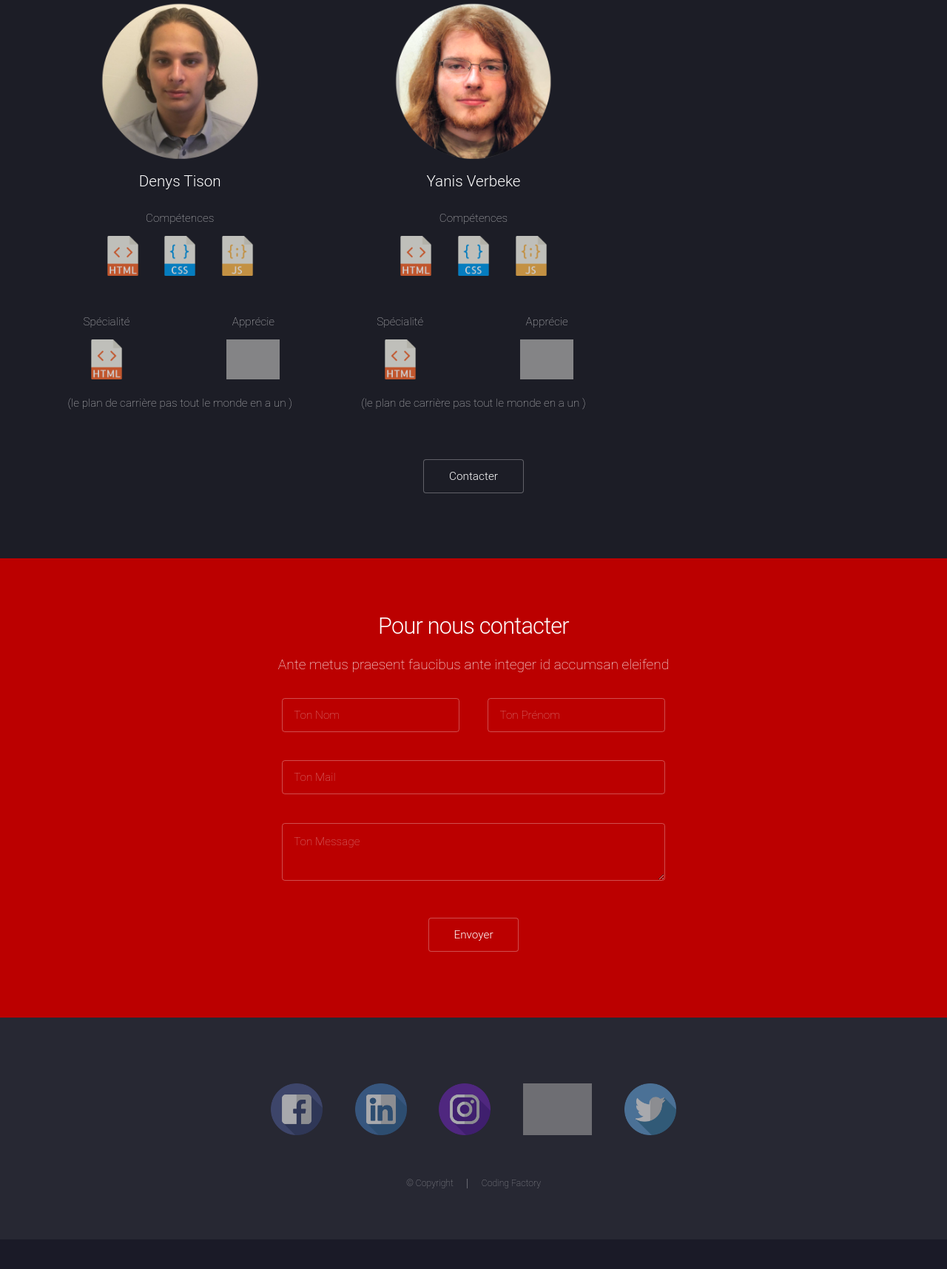
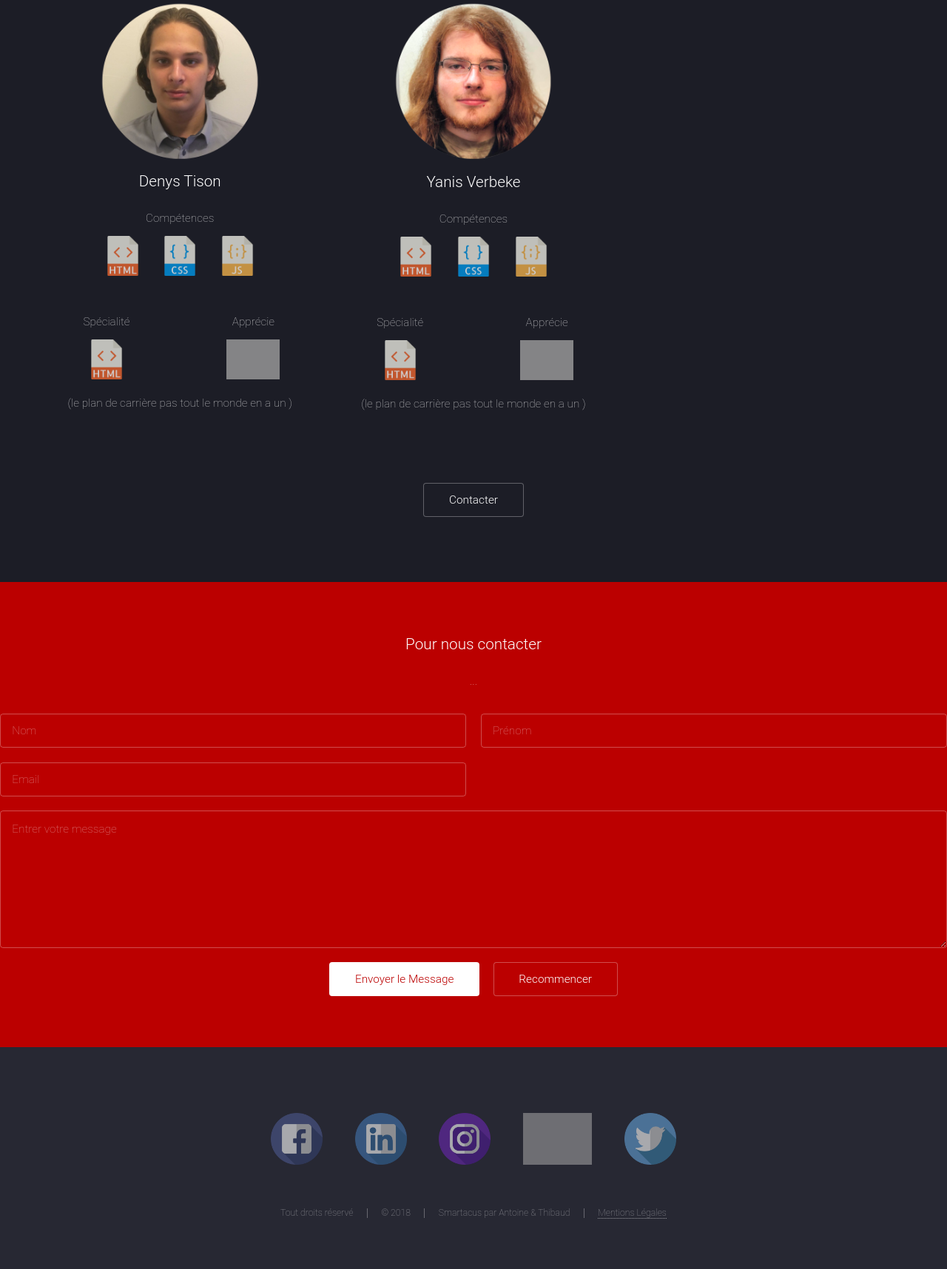
Before and after one commit to Thibaudkhan/ProjetAlternance, a PHP site: page / in a window 1280 px wide. Shown: the part 3867-5583 px from the top of the page at 74% size. Before the commit the page ends 5543 px from the top, so only its background shows below. Run offline with PHP 8.4, Linux system fonts and the light colour scheme; grey boxes are pictures that could not be loaded.

Commit message:
Opti icon + anim Thibaud
Ajout de l'annimation pour le cv + optimisation du code (parti icon)

```diff
--- a/Mk1/index.html
+++ b/Mk1/index.html
@@ -248,8 +248,26 @@
 										(le plan de carrière pas tout le monde en a un )
 									</p>
 								</section>
+
+
+
+
+
+
 								<section class="4u 6u(medium) 12u$(xsmall)">
-									<span><img src="Images/Portrait/Etudiant-8.png" style="height:220px; align-items: center"></span>
+									<div class="flip-box">
+										<div class="flip-box-inner">
+											<div class="flip-box-front">
+											<img src="Images/Portrait/Etudiant-8.png" alt="Etd8" style="height:220px; align-items: center">
+											</div>
+											<div class="flip-box-back">
+
+											<span><a href="./images/icon/pdf.png"><img src="./images/icon/pdf.png" class="icon2"></a></span>
+											<p>CV</p>
+											</div>
+										</div>
+									</div>
+									<div>
 										<h3>Yanis Verbeke<br></h3>
 										<p>Compétences<br>
 											<span><img src="./images/icon/html.png" class="icon"></span>
@@ -271,7 +289,15 @@
 										<p>
 											(le plan de carrière pas tout le monde en a un )
 										</p>
+									</div>
 								</section>
+
+
+
+
+
+
+
 							</div>
 						</div>
 						<footer class="major">
@@ -282,29 +308,32 @@
 					</div>
 				</section>
 
-			<!-- Four -->
+			<!-- Form -->
 				<section id="four" class="wrapper style2 special fade">
-					<div class="container">
-						<header>
-							<h2>Pour nous contacter</h2>
-							<p>Ante metus praesent faucibus ante integer id accumsan eleifend</p>
-						</header>
-						<form method="post" action="#" class="container 50%">
-							<section class="12u 12u(medium) 12u$(xsmall)">
-								<div class="row uniform 100%">
-									<div class="6u 12u$(xsmall)"><input type="email" name="name" id="name" placeholder="Ton Nom" /></div>
-									<div class="6u 12u$(xsmall)"><input type="email" name="surname" id="surname" placeholder="Ton Prénom" /></div>
-									<div class="12u 12u$(xsmall)"><input type="email" name="email" id="email" placeholder="Ton Mail" /></div>
-									<div class="12u 12u$(xsmall)"><textarea type="email" name="msg" id="msg" placeholder="Ton Message"></textarea></div>
+					<h3>Pour nous contacter</h3>
+					<p>...</p>
+					<form method="post" action="#">
+						<div class="row uniform 50%">
+							<div class="6u 12u$(xsmall)">
+								<input type="text" name="name" id="name" value="" placeholder="Nom" />
 							</div>
-								<div class="major">
+							<div class="6u 12u$(xsmall)">
+								<input type="text" name="name" id="name" value="" placeholder="Prénom" />
+							</div>
+							<div class="6u$ 12u$(xsmall)">
+								<input type="email" name="email" id="email" value="" placeholder="Email" />
+							</div>
+							<div class="12u$">
+								<textarea name="message" id="message" placeholder="Entrer votre message" rows="6"></textarea>
+							</div>
+							<div class="12u$">
 								<ul class="actions">
-										<input type="submit" value="Envoyer"/>
+									<li><input type="submit" value="Envoyer le Message" class="special" /></li>
+									<li><input type="reset" value="Recommencer" /></li>
 								</ul>
 							</div>
-							</section>
+						</div>
 					</form>
-					</div>
 				</section>
 
 			<!-- Footer -->
@@ -317,7 +346,7 @@
 						<span><img src="./images/icon/twitter.png" class="iconfooter"></span>
 					</ul>
 					<ul class="copyright">
-						<li>&copy; Copyright</li><li>Coding Factory</a></li>
+						<li>Tout droits réservé</li><li>© 2018</li><li>Smartacus par Antoine & Thibaud</li><li><a href="#1.php"> Mentions Légales</a></li>
 					</ul>
 				</footer>
 
```
Also changed, not shown: Mk1/assets/css/main.css (+71 -94 lines), Mk1/images/icon/pdf.png (added). Lines whose indentation alone changed are shown as unchanged.
